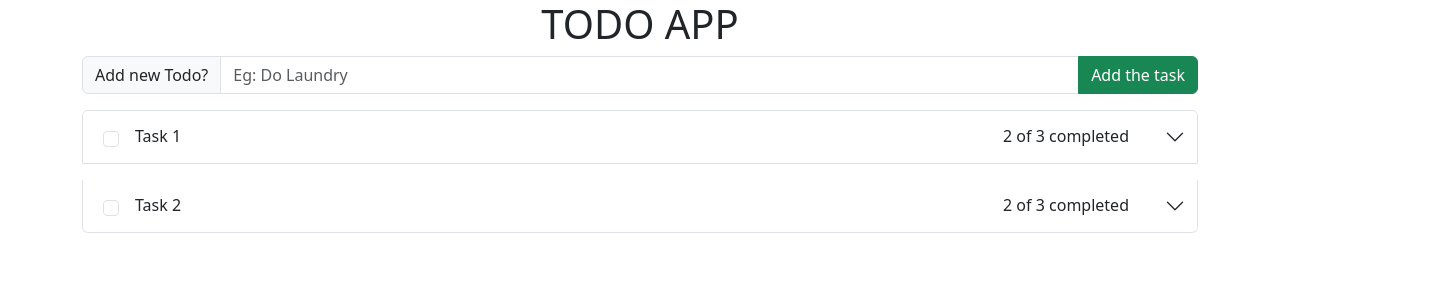
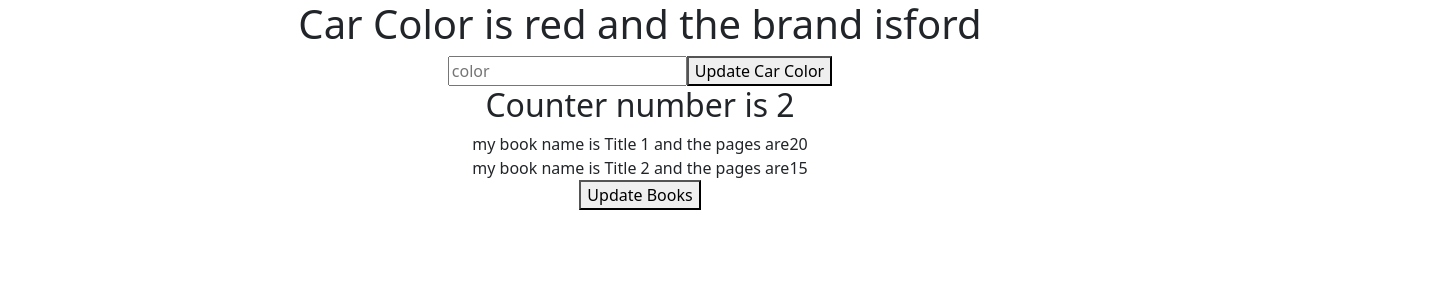
Before and after one commit to grgshankar/broadway_to_do_app, a React (Create React App) app in the folder client/: page / in a window 1280 px wide. Shown: the top 299 px of the page, 1451 px wide, since content can reach past the window. Built offline with nearby package versions, Linux system fonts and the light colour scheme.

Commit message:
using useState for retrieving data from array

```diff
--- a/client/src/App.js
+++ b/client/src/App.js
@@ -6,12 +6,13 @@
 import Title from "./components/Title";
 import Toaster from "./components/Toaster";
 import "./css/style.css";
+import Demo from "./Demo";
 // import Demo from "./Demo";
 function App() {
   return (
     <div className="App">
       <Container className="text-center">
-        <Row>
+        {/* <Row>
           <Col md={12}>
             <Toaster />
             <Title title="TODO APP" />
@@ -24,8 +25,8 @@
 
             <ListTask />
           </Col>
-        </Row>
-        {/* <Demo tasks="hello" /> */}
+        </Row> */}
+        <Demo tasks="hello" />
       </Container>
     </div>
   );
--- a/client/src/Demo.js
+++ b/client/src/Demo.js
@@ -1,7 +1,18 @@
-import React, { useState } from "react";
+import React, { useEffect, useState } from "react";
 
 const Demo = () => {
   // const [color, setColor] = useState("red");
+  const [count, setCount] = useState(0);
+  const [books, setBooks] = useState([
+    {
+      title: "Title 1",
+      pages: "20",
+    },
+    {
+      title: "Title 2",
+      pages: "15",
+    },
+  ]);
   const [car, setCar] = useState({
     color: "red",
     model: "ford",
@@ -13,6 +24,21 @@
       return { ...previousCar, color: carColor };
     });
   };
+  const updateBook = (index, pages) => {
+    setBooks((books) => {
+      const bookArr = [...books];
+      bookArr[index] = { ...bookArr[index], pages: pages };
+      return bookArr;
+    });
+  };
+  useEffect(() => {
+    let timer = setTimeout(() => {
+      setCount((count) => {
+        return count + 1;
+      });
+      return timer;
+    }, 1000);
+  }, []);
   return (
     <>
       <h1>
@@ -29,6 +55,20 @@
       <button onClick={() => setColor("green")}>green</button> */}
 
       <button onClick={updateCar}>Update Car Color</button>
+
+      <h2>Counter number is {count}</h2>
+      <p>
+        {books.map((item, index) => {
+          return (
+            <>
+              my book name is {item.title} and the pages are
+              {item.pages}
+              <br></br>
+            </>
+          );
+        })}
+      </p>
+      <button onClick={() => updateBook(1, 30)}>Update Books</button>
     </>
   );
 };
--- a/client/src/components/ListTask.js
+++ b/client/src/components/ListTask.js
@@ -53,7 +53,6 @@
     <Accordion defaultActiveKey={["0"]}>
       {tasks && tasks.length > 0 ? (
         tasks.map((task, index) => (
-          <>
           <Accordion.Item
             className="accordion_wrapper mb-3"
             key={task._id}
@@ -64,9 +63,7 @@
                 <Form.Group className="d-flex justify-content-between">
                   <span className="d-flex">
                     <Form.Check aria-label="Checkbox for following text input" />
-                      <span className="mx-3">
-                        {task?.title || "Task Title"}
-                      </span>
+                    <span className="mx-3">{task?.title || "Task Title"}</span>
                   </span>
                   <TaskStatus total={task?.subtask.length} completed="2" />
                 </Form.Group>
@@ -77,7 +74,6 @@
               <SubtaskList subtasks={task?.subtask} />
             </Accordion.Body>
           </Accordion.Item>
-          </>
         ))
       ) : (
         <>
```
Lines whose indentation alone changed are shown as unchanged.
